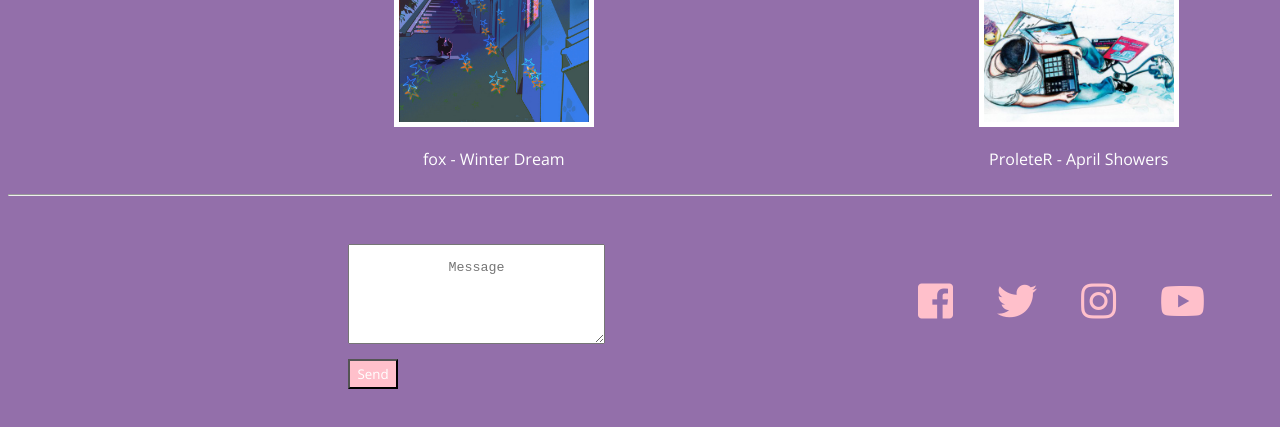
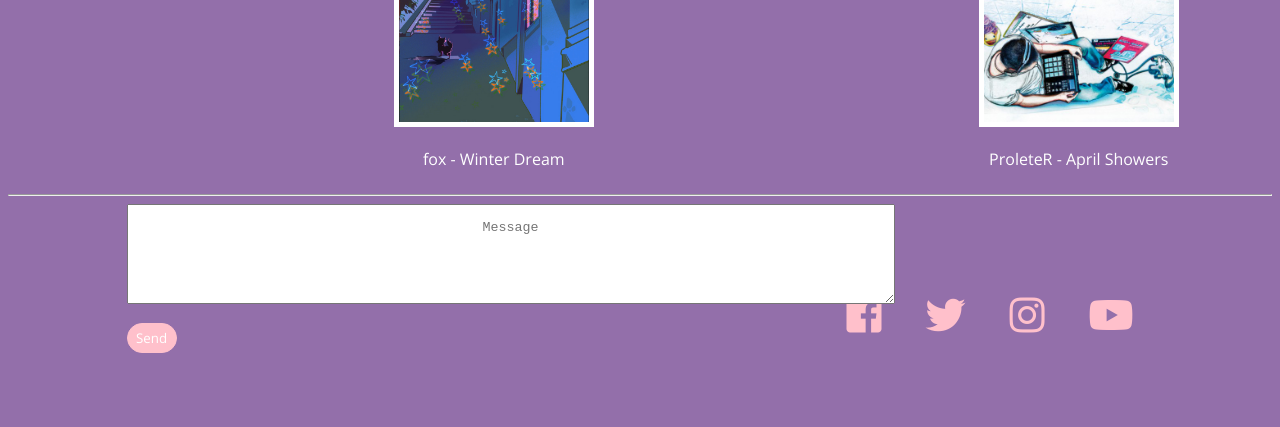
Before and after one commit to oliwiajarguz/lofi.github.io, a plain HTML site: page index.html in a window 1280 px wide. Shown: the part 1038-1465 px from the top of the page. After the commit the page ends 1399 px from the top, so only its background shows below. Drawn offline with nearby package versions, Linux system fonts and the light colour scheme; files whose address does not match are found by name.

Commit message:
Add files via upload

```diff
--- a/main.css
+++ b/main.css
@@ -6,15 +6,19 @@
 body {
     background-color: rgb(147, 111, 170);
 }
-
+/* odeseparowac containery , cont do about w flex, stopka position */
 .container {
     max-width: 1170px;
     margin: 0 auto;
+    display: flex;
+    flex-wrap: wrap;
+    justify-content: center;
+    align-items: center;
 }
 
 header {
-
-    font-family: 'Open Sans', sans-serif;
+/*
+    font-family: 'Open Sans', sans-serif; */
     font-family: 'Silkscreen', cursive;
     /* height: 293px;
     width: 1245px; */
@@ -109,16 +113,14 @@ a img {
 .linkwrapper a:hover {
     opacity: 40%;
     cursor: pointer;
+    transition: all .3s;
 }
 
 .social-link {
     color: pink;
 
 }
-.container{
-    display: flex;
-    flex-wrap: wrap;
-}
+
 
 .guzik{
     background-color: pink;
@@ -126,6 +128,8 @@ a img {
     color: white;
     width: 50px;
     height: 30px;
+    border-radius: 15px;
+    border: 1px solid pink;
 
 }
 .contact textarea {
@@ -134,21 +138,26 @@ a img {
     margin-bottom: 15px;
     height: 100px;
     text-align: center;
+    width: 60vw;
+    resize: vertical;
+    left: 0;
 }
+
+.contact form {
+    max-width: 700px;
+    /* margin: 40px auto 30px auto; */
+    /* display: flex;
+    flex-wrap: wrap;
+    justify-content: space-between; */
+   position: relative;
+}
+
 .social-links {
     margin-top: 75px;
     text-align: center;
+    right: 0;
 }
 
-
-.contact form {
-    max-width: 700px;
-    margin: 40px auto 30px auto;
-    display: flex;
-    flex-wrap: wrap;
-    justify-content: space-between;
-
-}
 .social-links .social-link {
     font-size: 2.5em;
     color: pink;
```
Also changed, not shown: index.html (+16 -11 lines).
